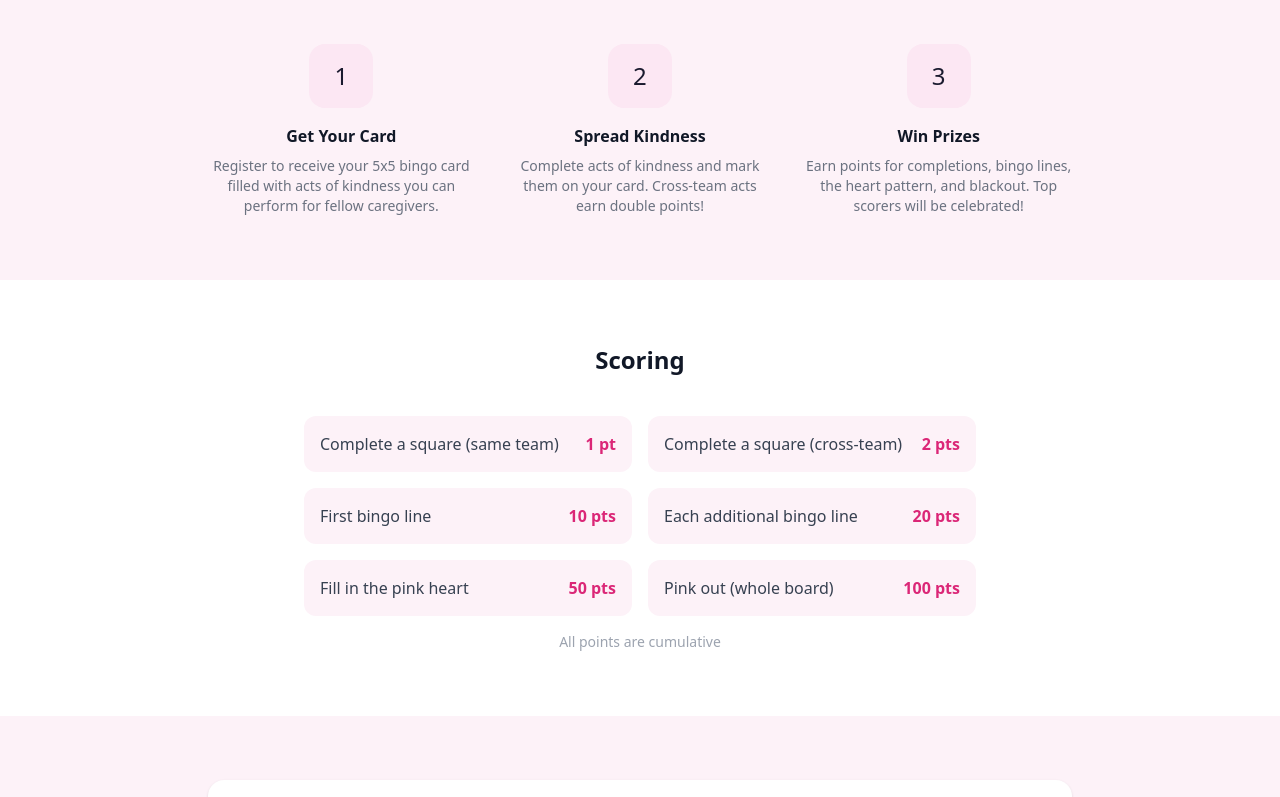
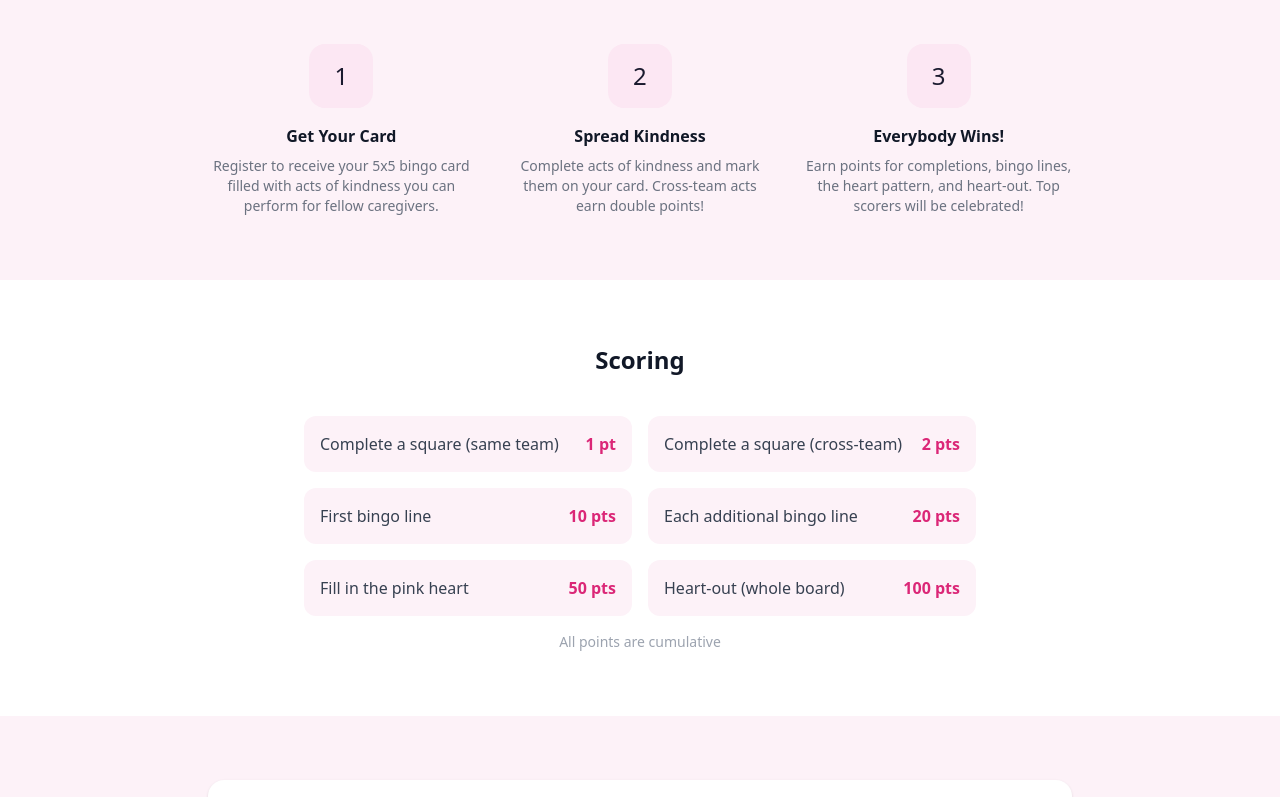
Before and after one commit to theandyroberts/actsofkindnessbingo, a Next.js app: page / in a window 1280 px wide. Shown: the part 720-1517 px from the top of the page. Built offline with nearby package versions, Linux system fonts and the light colour scheme; no server answers.

Commit message:
Rename "Win Prizes" to "Everybody Wins!", blackout to heart-out
Co-Authored-By: Claude Opus 4.6 <noreply@anthropic.com>

```diff
--- a/src/app/board/page.tsx
+++ b/src/app/board/page.tsx
@@ -124,7 +124,7 @@ export default async function BoardPage() {
               <div className="text-lg font-bold text-pink-600">
                 {score.blackoutBonus > 0 ? "Yes!" : `${completions.length}/25`}
               </div>
-              <div className="text-xs text-gray-500">Blackout</div>
+              <div className="text-xs text-gray-500">Heart-out</div>
             </div>
           </div>
         </div>
@@ -161,7 +161,7 @@ export default async function BoardPage() {
               <span className="font-semibold text-pink-600">50 pts</span>
             </div>
             <div className="flex justify-between">
-              <span>Pink out (whole board)</span>
+              <span>Heart-out (whole board)</span>
               <span className="font-semibold text-pink-600">100 pts</span>
             </div>
           </div>
--- a/src/app/page.tsx
+++ b/src/app/page.tsx
@@ -99,11 +99,11 @@ export default async function HomePage() {
               <span className="text-2xl">3</span>
             </div>
             <h3 className="font-semibold text-gray-900 mb-2">
-              Win Prizes
+              Everybody Wins!
             </h3>
             <p className="text-gray-500 text-sm">
               Earn points for completions, bingo lines, the heart pattern, and
-              blackout. Top scorers will be celebrated!
+              heart-out. Top scorers will be celebrated!
             </p>
           </div>
         </div>
@@ -137,7 +137,7 @@ export default async function HomePage() {
               <span className="font-bold text-pink-600">50 pts</span>
             </div>
             <div className="bg-pink-50 rounded-xl p-4 flex justify-between items-center">
-              <span className="text-gray-700">Pink out (whole board)</span>
+              <span className="text-gray-700">Heart-out (whole board)</span>
               <span className="font-bold text-pink-600">100 pts</span>
             </div>
           </div>
--- a/src/app/profile/page.tsx
+++ b/src/app/profile/page.tsx
@@ -109,7 +109,7 @@ export default async function ProfilePage() {
               <span>{score.heartBonus}</span>
             </div>
             <div className="flex justify-between">
-              <span>Blackout bonus</span>
+              <span>Heart-out bonus</span>
               <span>{score.blackoutBonus}</span>
             </div>
             <div className="flex justify-between font-bold text-gray-900 pt-2 border-t border-gray-100">
```
